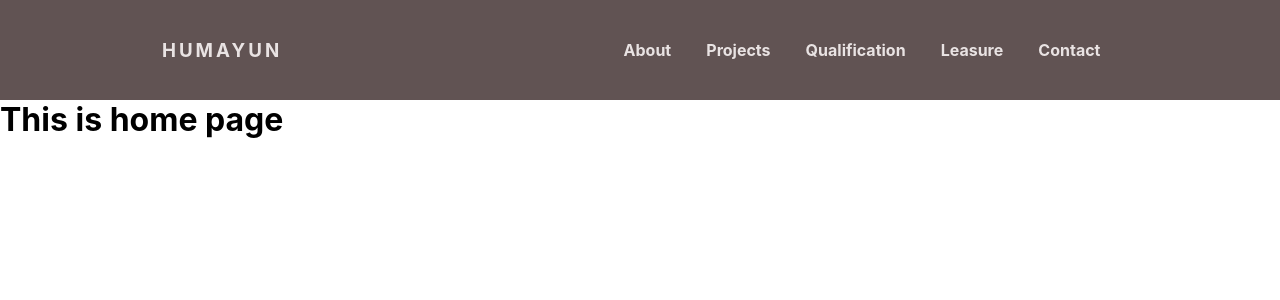
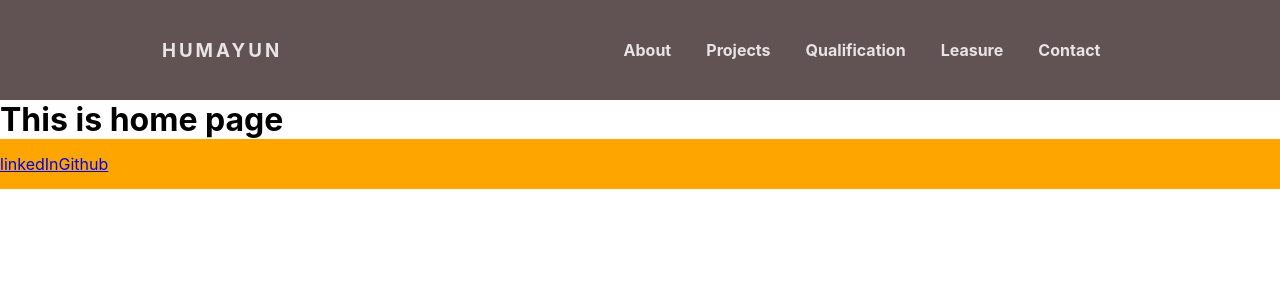
Before and after one commit to humayunadilshahzad/humayunadilshahzad.github.io, a React (Create React App) app: page / in a window 1280 px wide. Shown: the top 300 px of the page. Built offline with nearby package versions, Linux system fonts and the light colour scheme.

Commit message:
footer component added

```diff
--- a/src/App.js
+++ b/src/App.js
@@ -6,7 +6,7 @@ import Home from './pages/home/home'
 import Projects from './pages/projects/projects'
 import Qualification from './pages/qualification/qualification'
 import Leasure from './pages/leasure/leasure'
-
+import Footer from './components/footer/footer'
 import Contact from './pages/contact/contact'
 
 import {BrowserRouter as Router,Switch, Route} from 'react-router-dom'
@@ -26,6 +26,7 @@ function App() {
             <Route path='/leasure' component={Leasure} />
             <Route path='/contact' component={Contact} />
           </Switch>
+        <Footer />
       </header>
     </div>
     </Router>
```
